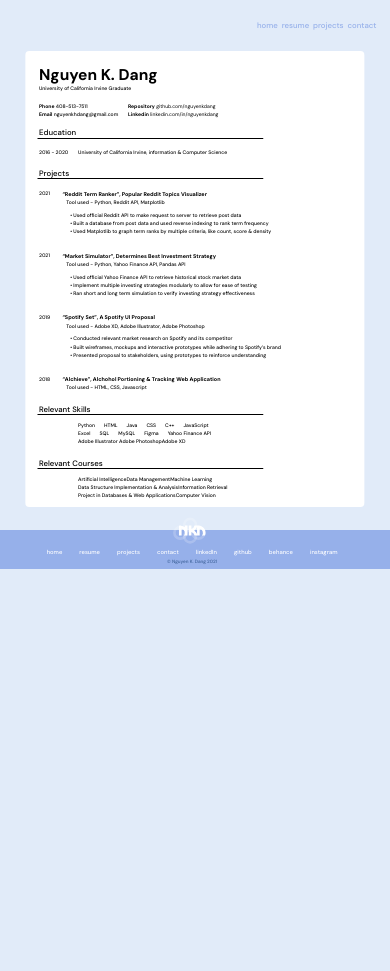
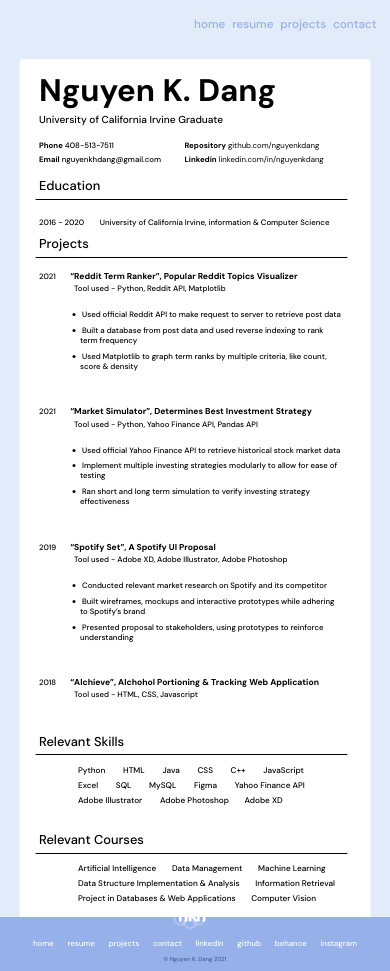
Before and after one commit to nguyenkdang/nguyenkdang, a React (Create React App) app: page /resume in a window 390 px wide. Before the commit the page ends 844 px from the top, so only its background shows below. Built offline with nearby package versions, Linux system fonts and the light colour scheme.

Commit message:
Mobile version integration
Project 1.1
Header 1.1
Footer 1.1

```diff
--- a/src/components/Footer.scss
+++ b/src/components/Footer.scss
@@ -2,6 +2,7 @@
     position: relative;
     width: 100vw;
     height: 10vw;
+    max-width: 100%;
     background-color: var(--mainColor);
 
     #foot_logo{
@@ -14,7 +15,7 @@
     #foot-links{
         position: absolute;
         top: 4.5vw;
-        left: 49.25vw;
+        left: 50vw;
         white-space: nowrap;
         transform: translate(-50%, -50%);
         .foot-link{
@@ -26,7 +27,7 @@
     #foot-copyright{
         position: absolute;
         transform: translate(-50%, -50%);
-        left: 49.25vw;
+        left: 50vw;
         top: 8vw;
 
         #copyright{
@@ -35,3 +36,32 @@
         }
     }
 }
+
+@media screen and (max-width: 640px) {
+
+    .foot{
+        height: 14vw;
+
+        #foot_logo{
+            position: relative;
+            top: -5vw;
+            left: 28.2vw;
+        }
+
+        #foot-links{
+            position: absolute;
+            top: 6vw;
+            .foot-link{
+                font-size: 2vw;
+                margin: 1.5vw;
+            }
+        }
+
+        #foot-copyright{
+            top: 9vw;
+            #copyright{
+                font-size: 1.5vw;
+            }
+        }
+    }
+}
--- a/src/components/Navbar.js
+++ b/src/components/Navbar.js
@@ -4,10 +4,10 @@ import { Link } from 'react-router-dom';
 const Navbar = () => {
     return (
         <div className='navBar'>
+            <span className="navItem"><Link className="navLink" to="/"> home</Link></span>
+            <span className="navItem"><Link className="navLink" to="resume"> resume </Link></span>
+            <span className="navItem"><Link className="navLink" to="projects"> projects</Link></span>
             <span className="navItem"><Link className="navLink" to="contact"> contact</Link></span>
-            <span className="navItem"><Link className="navLink" to="projects"> projects</Link></span>
-            <span className="navItem"><Link className="navLink" to="resume"> resume </Link></span>
-            <span className="navItem"><Link className="navLink" to="/"> home</Link></span>
         </div>
     )
 }
--- a/src/components/Navbar.scss
+++ b/src/components/Navbar.scss
@@ -4,15 +4,11 @@
 
 
 .navBar{
-    position: relative;
-    margin-right: 3vw;
-    margin-top: 3vw;
+    position: absolute;
+    right: 3vw;
+    top: 3vw;
     z-index: 99;
-
-
     .navItem {
-        float: right;
-
         .navLink{
             font-size: 2vw;
             font-weight: 500;
@@ -27,3 +23,18 @@
 
     }
 }
+
+@media screen and (max-width: 640px) {
+    .navBar{
+        right: 3vw;
+        top: 3vw;
+        .navItem {
+            .navLink{
+                font-size: 3vw;
+            }
+
+        }
+    }
+
+
+}
--- a/src/components/resume/Resume.js
+++ b/src/components/resume/Resume.js
@@ -5,7 +5,7 @@ const Resume = () => {
     return (
         <div className="resume">
           <div id="page" className="indent">
-            <div id="title">
+            <div>
               <h1 id="name">Nguyen K. Dang</h1>
               <h3 id="school">University of California Irvine Graduate</h3>
             </div>
@@ -37,33 +37,33 @@ const Resume = () => {
               <div className="project_desc">
                 <h3 className="project_title">“Reddit Term Ranker”, Popular Reddit Topics Visualizer</h3>
                 <h3 className="project_tool">Tool used - Python, Reddit API, Matplotlib</h3>
-                <div className="project_bullets">
-                  <h3 className="info_row">• Used official Reddit API to make request to server to retrieve post data</h3>
-                  <h3 className="info_row">• Built a database from post data and used reverse indexing to rank term frequency</h3>
-                  <h3 className="info_row">• Used Matplotlib to graph term ranks by multiple criteria, like count, score & density</h3>
-                </div>
+                <ul className>
+                  <li> <span>Used official Reddit API to make request to server to retrieve post data </span></li>
+                  <li> <span>Built a database from post data and used reverse indexing to rank term frequency</span></li>
+                  <li> <span>Used Matplotlib to graph term ranks by multiple criteria, like count, score & density </span></li>
+                </ul>
               </div>
 
               <h3>2021</h3>
               <div className="project_desc">
                 <h3 className="project_title">“Market Simulator”, Determines Best Investment Strategy</h3>
                 <h3 className="project_tool">Tool used - Python, Yahoo Finance API, Pandas API</h3>
-                <div className="project_bullets">
-                  <h3 className="info_row">• Used official Yahoo Finance API to retrieve historical stock market data</h3>
-                  <h3 className="info_row">• Implement multiple investing strategies modularly to allow for ease of testing</h3>
-                  <h3 className="info_row">• Ran short and long term simulation to verify investing strategy effectiveness</h3>
-                </div>
+                <ul>
+                  <li><span>Used official Yahoo Finance API to retrieve historical stock market data</span></li>
+                  <li><span>Implement multiple investing strategies modularly to allow for ease of testing</span></li>
+                  <li><span>Ran short and long term simulation to verify investing strategy effectiveness</span></li>
+                </ul>
               </div>
 
               <h3 >2019</h3>
               <div className="project_desc">
                 <h3 className="project_title">“Spotify Set”, A Spotify UI Proposal</h3>
                 <h3 className="project_tool">Tool used - Adobe XD, Adobe Illustrator, Adobe Photoshop</h3>
-                <div className="project_bullets">
-                  <h3 className="info_row">• Conducted relevant market research on Spotify and its competitor</h3>
-                  <h3 className="info_row">• Built wireframes, mockups and interactive prototypes while adhering to Spotify’s brand</h3>
-                  <h3 className="info_row">• Presented proposal to stakeholders, using prototypes to reinforce understanding</h3>
-                </div>
+                <ul>
+                  <li><span>Conducted relevant market research on Spotify and its competitor</span></li>
+                  <li><span>Built wireframes, mockups and interactive prototypes while adhering to Spotify’s brand</span></li>
+                  <li><span>Presented proposal to stakeholders, using prototypes to reinforce understanding</span></li>
+                </ul>
               </div>
 
               <h3 >2018</h3>
@@ -93,13 +93,16 @@ const Resume = () => {
                 <h3 className="info_row">
                   <span className="sw">Artificial Intelligence</span>
                   <span className="sw">Data Management</span>
-                  <span className="sw">Machine Learning</span></h3>
+                  <span className="sw">Machine Learning</span>
+                </h3>
                 <h3 className="info_row">
                   <span className="sw">Data Structure Implementation & Analysis</span>
-                  <span className="sw">Information Retrieval</span></h3>
+                  <span className="sw">Information Retrieval</span>
+                </h3>
                 <h3 className="info_row">
                   <span className="sw">Project in Databases & Web Applications</span>
-                  <span className="sw">Computer Vision</span></h3>
+                  <span className="sw">Computer Vision</span>
+                </h3>
               </div>
             </div>
           </div>
--- a/src/components/resume/Resume.scss
+++ b/src/components/resume/Resume.scss
@@ -1,7 +1,22 @@
-/* ------ Resume ------ */
-/* --- General --- */
 .resume{
     height: 133vw;
+
+    .indent{
+        text-indent: 2.5vw;
+    }
+
+    #page{
+        position: relative;
+        background-color: white;
+        border-radius: 1vw;
+        width: 66vw;
+        top: 10vw;
+        left: 50vw;
+        transform: translate(-50%);
+        padding: 1vw;
+
+        .same_ln{
+            float: left;
         }
 
         .line{
@@ -14,37 +29,7 @@
             left: 2vw
         }
 
-#page{
-    position: relative;
-    background-color: white;
-    border-radius: 1vw;
-    width: 65vw;
-    height: 115vw;
-    top: 10vw;
-    left: 50vw;
-    transform: translate(-50%);
-    padding: 1vw;
-}
 
-@media screen and (max-width: 460px) {
-    #page{
-        width: 85vw;
-    }
-}
-
-.indent{
-    text-indent: 2.5vw;
-}
-.same_ln{
-    float: left;
-}
-
-#dl_button{
-    position: absolute;
-    left: 58.7vw;
-    top: 2.6vw;
-}
-/* --- title --- */
         #name{
             margin-bottom: 0vw;
         }
@@ -53,27 +38,26 @@
             margin-top: 0vw;
         }
 
-/* --- contact --- */
+        #contact{
+            position: relative;
+            top: 1vw;
+
+            .contact_info{
+                margin-top: 0.4vw;
+                margin-bottom: 0.4vw;
+
                 .link{
                     color: black;
                     font-weight: 200;
                 }
-
-#contact{
-    position: relative;
-    top: 1vw;
             }
-
-.contact_info{
-    margin-top: 0.4vw;
-    margin-bottom: 0.4vw;
         }
 
         #education_break{
             display: block;
             margin-bottom: 9vw;
         }
-/* --- Project --- */
+
         #project_break{
             display: block;
             margin-bottom: 6vw;
@@ -82,8 +66,7 @@
         .project_desc{
             position: relative;
             top: -3vw;
-    left: 6vw
-}
+            left: 6vw;
 
             .project_title{
                 font-weight: 700;
@@ -95,39 +78,133 @@
                 position: relative;
                 margin-top: 0.3vw;
                 margin-bottom: 1.5vw;
-    left: 1vw;
+                margin-left: 1vw;
             }
-
-.project_bullets{
-    position: relative;
-    left: 2vw;
         }
 
         .info_row{
             margin-bottom: 0.3vw;
             margin-top: 0.3vw;
+            .sw{ /* "single word*/
+                word-spacing: normal;
+                margin-right: 2vw;
+            }
         }
 
-/* --- Skills --- */
+
         #rel-skill{
             position: relative;
             top: -1.5vw;
+
+            #skills{
+                word-spacing: 2vw;
+                margin-left:10vw;
+            }
         }
 
-#skills{
-    position: relative;
+        #courses{
             word-spacing: 2vw;
-    left: 10vw;
+            margin-left:10vw;
+            margin-bottom: 2vw;
 
         }
 
-.sw{ /* "single word*/
-    word-spacing: normal;
+    }
 }
 
-/* --- Courses --- */
+
+@media screen and (max-width: 640px) {
+    h2{
+        margin-top:  5vw;
+        font-size: 3.3vw;
+    }
+
+    h3{
+        font-size: 2vw;
+    }
+
+    li{
+        font-size: 2vw;
+        width: 67vw;
+        margin-bottom: 1.5vw;
+    }
+
+    .resume{
+        height: 235vw;
+
+        .indent{
+            text-indent: 4vw;
+        }
+
+        #page{
+            width: 88vw;
+            margin: 0;
+            top: 15vw;
+
+            .line{
+                width: 80vw;
+                left: 3vw;
+                margin-bottom: 1vw;
+            }
+            #name{
+                margin-top: 2vw;
+                font-size: 8vw;
+            }
+
+            #school{
+                margin-top: 0.5vw;
+                font-size: 2.6vw;
+            }
+
+            #contact{
+                margin-bottom: 13vw;
+                .contact_info{
+                    margin-top: 0vw;
+                    margin-bottom: 1vw;
+                    margin-right: 2vw;
+                }
+            }
+
+            .project_desc{
+                top: -5vw;
+                left: 8vw;
+
+                .project_title{
+                    font-weight: 700;
+                    font-size: 2.2vw;
+                    margin-bottom: 0vw;;
+                }
+            }
+
+            .info_row{
+                margin-bottom: 1vw;
+                margin-top: 1vw;
+                font-size: 2.1vw;
+                .sw{ /* "single word*/
+                    margin-right: 4vw;
+                }
+            }
+
+            #rel-skill{
+                position: relative;
+
+                #skills{
+                    word-spacing: 4vw;
+                    margin-left:10vw;
+                }
+            }
+
             #courses{
-    position: relative;
-    word-spacing: 2vw;
-    left:10vw;
+                margin-bottom: 4vw;
+
             }
+
+        }
+    }
+}
+
+#dl_button{
+    position: absolute;
+    left: 58.7vw;
+    top: 2.6vw;
+}
--- a/src/index.scss
+++ b/src/index.scss
@@ -55,3 +55,21 @@ a {
     text-decoration: none;
     color: white;
 }
+
+ul{
+    padding-left: 6vw;
+}
+
+li {
+    font-weight: 500;
+    font-size: 1.3vw;
+    margin-top: 0.3vw;
+    list-style-type: disc;
+    list-style-position: inside;
+    text-indent: -2.5vw;
+    padding-left: 1vw;
+    span{
+        position: relative;
+        left: -0.5vw;
+    }
+}
```
Lines whose indentation alone changed are shown as unchanged.
